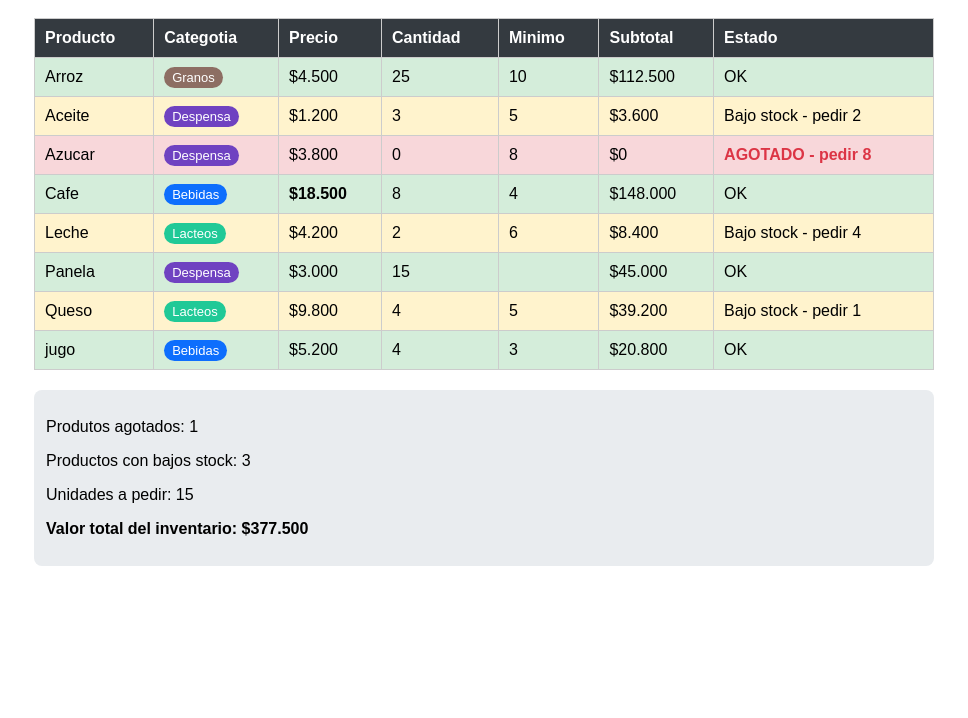
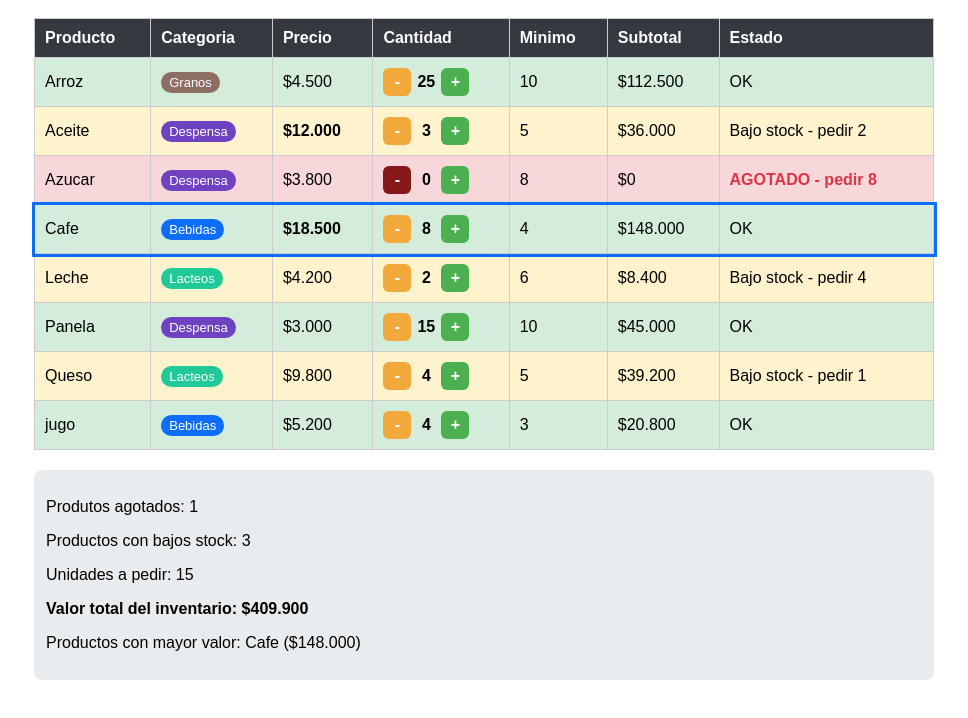
Before and after one commit to vargasdiego0915-coder/inventario2, a plain HTML site: page index.html in a window 1280 px wide. Shown: the part 80-798 px from the top of the page, without its empty margins (156-1124 px from the left). Drawn offline with Linux system fonts and the light colour scheme.

Commit message:
cambios finales

```diff
--- a/index.html
+++ b/index.html
@@ -16,7 +16,7 @@
         <thead>
             <tr>
                 <th>Producto</th>
-                <th>Categotia</th>
+                <th>Categoria</th>
                 <th>Precio</th>
                 <th>Cantidad</th>
                 <th>Minimo</th>
--- a/script.js
+++ b/script.js
@@ -3,7 +3,7 @@ const productos = [
         nombre: "Arroz", categoria: "Granos", precio: 4500, cantidad: 25, minimo: 10
     },
     {
-        nombre: "Aceite", categoria: "Despensa", precio: 1200, cantidad: 3, minimo: 5
+        nombre: "Aceite", categoria: "Despensa", precio: 12000, cantidad: 3, minimo: 5
     },
     {
         nombre: "Azucar", categoria: "Despensa", precio: 3800, cantidad: 0, minimo: 8
@@ -15,7 +15,7 @@ const productos = [
         nombre: "Leche", categoria: "Lacteos", precio: 4200, cantidad: 2, minimo: 6
     },
     {
-        nombre: "Panela", categoria: "Despensa", precio: 3000, cantidad: 15, monimo: 10
+        nombre: "Panela", categoria: "Despensa", precio: 3000, cantidad: 15, minimo: 10
     },
     {
         nombre: "Queso", categoria: "Lacteos", precio: 9800, cantidad: 4, minimo: 5
@@ -33,15 +33,26 @@ const cuerpoTabla = document.getElementById("cuerpo-tabla");
 
 const resumen = document.getElementById("resumen");
 
+function mostrarInventario() {
+
+    cuerpoTabla.innerHTML = "";
+    resumen.innerHTML = "";
+
     let totalAgotados = 0;
     let totalBajoStock = 0;
     let unidadesApedir = 0;
     let valorInventario = 0;
 
+    let mayorSubtotal = -1;
+    let filaMayor = null;
+    let nombreMayor = "";
+
+
 
     for (let i = 0; i < productos.length; i++) {
         const producto = productos[i];
-    const sudtotal = producto.precio * producto.cantidad;
+
+        const subtotal = producto.precio * producto.cantidad;
 
         const fila = document.createElement("tr");
 
@@ -61,36 +72,64 @@ for (let i = 0; i < productos.length; i++) {
 
         } else if (producto.categoria === "Bebidas") {
             etiqueta.style.backgroundColor = "#0d6efd";
+
         } else if (producto.categoria === "Lacteos") {
             etiqueta.style.backgroundColor = "#20c997";
+
         } else {
             etiqueta.style.backgroundColor = "gray";
         }
         tdCategoria.appendChild(etiqueta);
 
         const tdPrecio = document.createElement("td");
+
         tdPrecio.textContent = "$" + producto.precio.toLocaleString("es-CO");
+
         if (producto.precio > 10000) {
             tdPrecio.style.fontWeight = "bold";
         }
 
         const tdCantidad = document.createElement("td");
-    tdCantidad.textContent = producto.cantidad;
+
+        const btnMenos = document.createElement("button");
+        btnMenos.textContent = "-";
+        btnMenos.classList.add("btn", "btn-menos");
+
+        if (producto.cantidad === 0) {
+            btnMenos.disabled = true;
+        }
+
+        btnMenos.addEventListener("click", function () {
+            if (productos[i].cantidad > 0) {
+                productos[i].cantidad--;
+                mostrarInventario();
+            }
+        });
+
+        const numero = document.createElement("span");
+        numero.textContent = producto.cantidad;
+        numero.classList.add("numero");
+
+        const btnMas = document.createElement("button");
+        btnMas.textContent = "+";
+        btnMas.classList.add("btn", "btn-mas");
+
+        btnMas.addEventListener("click", function () {
+            productos[i].cantidad++;
+            mostrarInventario();
+        });
+
+
+        tdCantidad.appendChild(btnMenos);
+        tdCantidad.appendChild(numero);
+        tdCantidad.appendChild(btnMas);
 
         const tdMinimo = document.createElement("td");
         tdMinimo.textContent = producto.minimo;
 
         const tdSubtotal = document.createElement("td");
-    tdSubtotal.textContent = "$" + sudtotal.toLocaleString("es-CO");
+        tdSubtotal.textContent = "$" + subtotal.toLocaleString("es-CO");
 
-    fila.appendChild(tdNombre);
-    fila.appendChild(tdCategoria);
-    fila.appendChild(tdPrecio);
-    fila.appendChild(tdCantidad);
-    fila.appendChild(tdMinimo);
-    fila.appendChild(tdSubtotal);
-
-    cuerpoTabla.appendChild(fila);
 
         const tdEstado = document.createElement("td");
 
@@ -115,10 +154,29 @@ for (let i = 0; i < productos.length; i++) {
             tdEstado.textContent = "OK";
         }
 
-    valorInventario += sudtotal;
+        valorInventario += subtotal;
 
+        if (subtotal > mayorSubtotal) {
+            mayorSubtotal = subtotal;
+            filaMayor = fila;
+            nombreMayor = producto.nombre;
+        }
+
+        fila.appendChild(tdNombre);
+        fila.appendChild(tdCategoria);
+        fila.appendChild(tdPrecio);
+        fila.appendChild(tdCantidad);
+        fila.appendChild(tdMinimo);
+        fila.appendChild(tdSubtotal);
         fila.appendChild(tdEstado);
+
+
+        cuerpoTabla.appendChild(fila);
+
     }
+
+    filaMayor.classList.add("destacado");
+
 
     const pAgotados = document.createElement("p");
     pAgotados.textContent = "Produtos agotados: " + totalAgotados;
@@ -133,7 +191,17 @@ const pValor = document.createElement("p");
     pValor.textContent = "Valor total del inventario: $" + valorInventario.toLocaleString("es-CO");
     pValor.style.fontWeight = "bold";
 
+    const pMayor = document.createElement("p");
+
+    pMayor.textContent = "Productos con mayor valor: " + nombreMayor +
+        " ($" + mayorSubtotal.toLocaleString("es-CO") + ")";
+
     resumen.appendChild(pAgotados);
     resumen.appendChild(pBajo);
     resumen.appendChild(pPedir);
     resumen.appendChild(pValor);
+    resumen.appendChild(pMayor);
+
+}
+
+mostrarInventario();
--- a/styles.css
+++ b/styles.css
@@ -47,3 +47,38 @@ font-size: 13px;
     background-color: #e9ecef;
     border-radius: 8px;
 }
+
+.destacado{
+    outline: 3px solid #0d6efd;
+}
+
+.btn {
+    width: 28px;
+    height: 28px;
+    border: none;
+    border-radius: 6px;
+    color: white;
+    font-size: 16px;
+    font-weight: bold;
+    cursor: pointer;
+}
+
+.btn-menos {
+    background-color: #f2a93b;
+}
+
+.btn-mas {
+    background-color: #4caf50;
+}
+
+.btn:disabled {
+    background-color: #851818;
+    cursor: not-allowed;
+}
+
+.numero {
+    display: inline-block;
+    min-width: 30px;
+    text-align: center;
+    font-weight: bold;
+}
```
Lines whose indentation alone changed are shown as unchanged.
